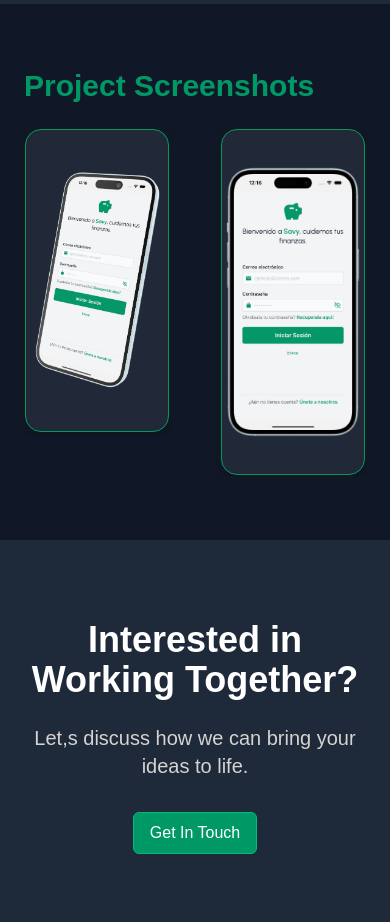
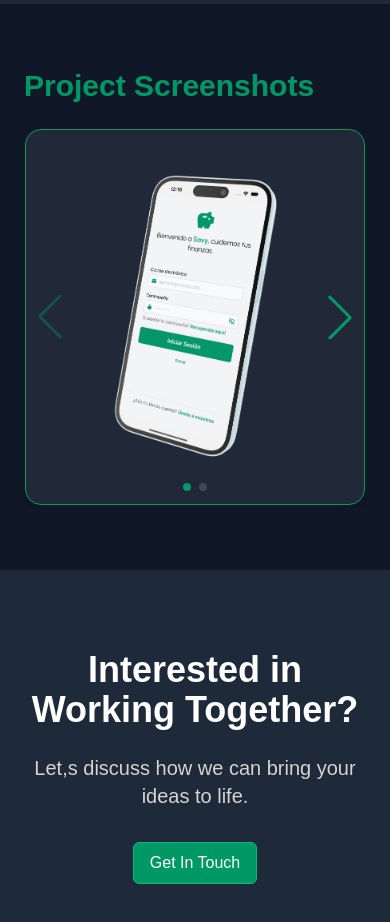
Before and after one commit to Ianbleake/BleakeDev, a Next.js app: page /proyects/2 in a window 390 px wide. Shown: the part 2300-3222 px from the top of the page. Built offline with nearby package versions, Linux system fonts and the light colour scheme.

Commit message:
fix: responsive styles

```diff
--- a/src/app/about/page.tsx
+++ b/src/app/about/page.tsx
@@ -1,5 +1,7 @@
 import Page from "@/components/ui/page";
 import React from "react";
+
+// TODO: Implement the About page
 
 export default function About(): React.ReactElement {
   return (
--- a/src/app/contact/page.tsx
+++ b/src/app/contact/page.tsx
@@ -1,9 +1,9 @@
 "use client";
 
 import Page from "@/components/ui/page";
-import Hero from "@/components/contact/hero";
-import ContactForm from "@/components/contact/contactForm";
-import Social from "@/components/contact/social";
+import Hero from "@/app/contact/components/hero";
+import ContactForm from "@/app/contact/components/contactForm";
+import Social from "@/app/contact/components/social";
 
 export default function ContactPage() {
 
--- a/src/app/experience/page.tsx
+++ b/src/app/experience/page.tsx
@@ -1,6 +1,7 @@
 import Page from "@/components/ui/page";
 import React from "react";
 
+// TODO: Implement the Experience page
 export default function Experience(): React.ReactElement {
   return (
     <Page>
--- a/src/app/proyects/[id]/components/Features/components/featureCard.tsx
+++ b/src/app/proyects/[id]/components/Features/components/featureCard.tsx
@@ -15,7 +15,7 @@ export default function FeatureCard({ feature }: FeatureCardProps): React.ReactE
 
   return (
     <div className="border border-emerald-600/30 shadow-xl bg-gradient-to-br from-emerald-600 to-emerald-700 rounded-xl p-3 flex items-center justify-start">
-      <div className="w-18 h-16 bg-emerald-100/20 rounded-lg flex items-center justify-center mr-4">
+      <div className="w-32 md:w-18 h-16 md:h-16 bg-emerald-100/20 rounded-lg flex items-center justify-center mr-4">
         <Icon size={35} color={twTheme.colors.white}/>
       </div>
       <div>
--- a/src/app/proyects/[id]/components/Gallery/index.tsx
+++ b/src/app/proyects/[id]/components/Gallery/index.tsx
@@ -63,13 +63,13 @@ export default function Gallery({ project }: GalleryProps): React.ReactElement {
             onClick={closeLightbox}
           >
             <button
-              className="absolute left-4 text-white text-3xl cursor-pointer"
+              className="absolute left-4 md:left-0 lg:left-4 text-white text-3xl cursor-pointer"
               onClick={(e) => {
                 e.stopPropagation();
                 prevImage();
               }}
             >
-              <GoChevronLeft size={45} />
+              <GoChevronLeft size={45} className="text-emerald-300 md:text-white" />
             </button>
             <Image
               src={project.pageContent.images[lightboxIndex].url}
@@ -80,13 +80,13 @@ export default function Gallery({ project }: GalleryProps): React.ReactElement {
               style={{ width: 'auto', height: 'auto' }}
             />
             <button
-              className="absolute right-4 text-white text-3xl cursor-pointer"
+              className="absolute right-4 md:right-0 lg:right-4 text-white text-3xl cursor-pointer"
               onClick={(e) => {
                 e.stopPropagation();
                 nextImage();
               }}
             >
-              <GoChevronRight size={45} />
+              <GoChevronRight size={45} className="text-emerald-300 md:text-white" />
             </button>
           </div>
         )}
--- a/src/app/proyects/[id]/components/Slider/index.tsx
+++ b/src/app/proyects/[id]/components/Slider/index.tsx
@@ -13,8 +13,6 @@ interface ProjectGalleryProps {
   images: Screenshot[];
 }
 
-// TODO: Improve slider styles and responsiveness
-
 export default function Slider({ images }: ProjectGalleryProps) {
   return (
     <section className="py-16 px-6 bg-gray-900">
@@ -26,14 +24,19 @@ export default function Slider({ images }: ProjectGalleryProps) {
         <Swiper
           modules={[Navigation, Pagination]}
           spaceBetween={50}
-          slidesPerView={2}
+          slidesPerView={1}
           navigation
           pagination={{ clickable: true }}
+          breakpoints={{
+            768: {
+              slidesPerView: 2,
+            },
+          }}
         >
           {images.map((image, idx) => (
-            <SwiperSlide key={idx} >
-              <Card >
-                <div className="flex justify-center bg-gray-600/30 border border-emerald-600 shadow-md rounded-2xl py-8">
+            <SwiperSlide key={idx}>
+              <Card>
+                <div className="flex justify-center bg-gray-600/30 border border-emerald-600 shadow-md rounded-2xl py-8 h-94 md:h-auto">
                   <Image
                     src={image.url}
                     alt={image.title || `Screenshot ${idx + 1}`}
@@ -47,6 +50,7 @@ export default function Slider({ images }: ProjectGalleryProps) {
             </SwiperSlide>
           ))}
         </Swiper>
+
       </div>
     </section>
   );
```
Also changed, not shown: src/app/contact/components/contactForm.tsx (renamed from src/components/contact/contactForm.tsx), src/app/contact/components/hero.tsx (renamed from src/components/contact/hero.tsx), src/app/contact/components/social.tsx (renamed from src/components/contact/social.tsx).
